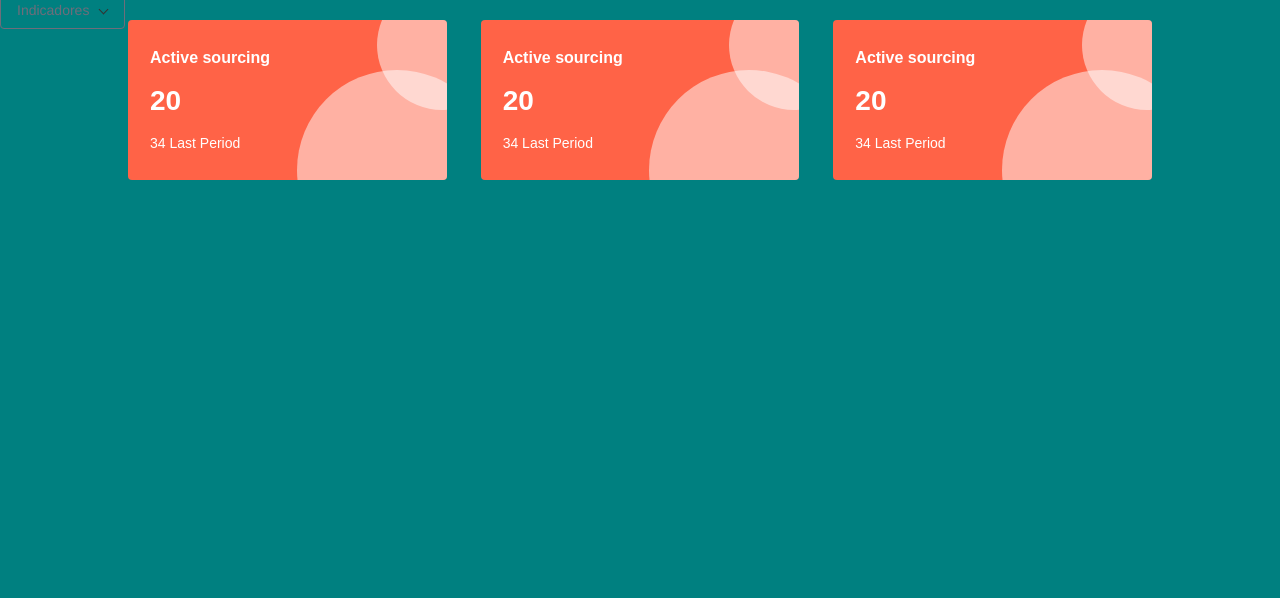
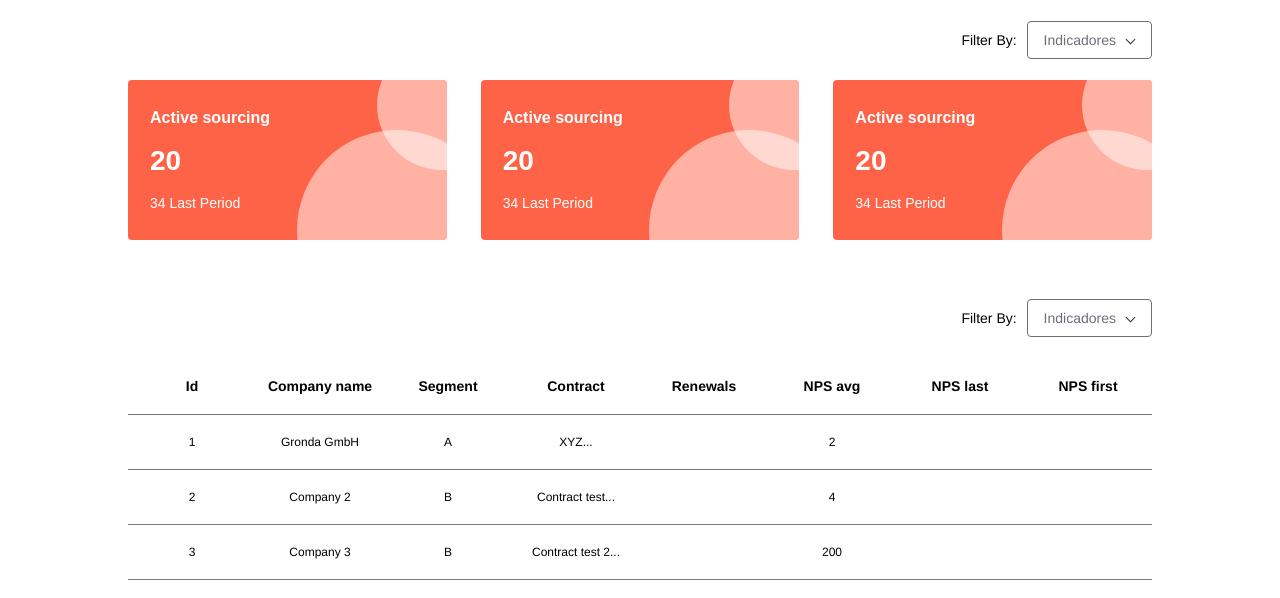
Before and after one commit to lucasmaiaesilva/gronda-test, a Next.js app: page / in a window 1280 px wide. Shown: the top 598 px of the page. Built offline with nearby package versions, Linux system fonts and the light colour scheme.

Commit message:
add static table component

```diff
--- /dev/null
+++ b/components/InfoBar/index.tsx
@@ -0,0 +1,16 @@
+import * as S from './styles'
+import Container from '../Container'
+import Select from '../Select'
+
+const InfoBar = () => (
+  <Container>
+    <S.InfoBar>
+      <div className="info-block">
+        <span>Filter By: </span>
+        <Select />
+      </div>
+    </S.InfoBar>
+  </Container>
+)
+
+export default InfoBar
--- /dev/null
+++ b/components/InfoBar/styles.ts
@@ -0,0 +1,20 @@
+import styled from 'styled-components'
+
+export const InfoBar = styled.div`
+  padding: 1rem 0;
+  margin: 2rem 0;
+
+  @media screen and (min-width: 1024px) {
+    display: flex;
+    justify-content: flex-end;
+  }
+
+  .info-block {
+    display: flex;
+    align-items: center;
+    & > span {
+      font-size: 1.4rem;
+      margin-right: 1rem;
+    }
+  }
+`
--- a/components/Select/styles.ts
+++ b/components/Select/styles.ts
@@ -17,7 +17,6 @@ export const Dropdown = styled.div`
 
   .dropdown-trigger {
     display: inline-block;
-    margin-right: 1.5rem;
     position: relative;
     &:hover {
       cursor: pointer;
--- /dev/null
+++ b/components/Table/index.tsx
@@ -0,0 +1,45 @@
+import { Fragment } from 'react'
+import Container from '../Container'
+import data from './mockedData.json'
+import * as S from './styles'
+
+const tableHead = [
+  'Id',
+  'Company name',
+  'Segment',
+  'Contract',
+  'Renewals',
+  'NPS avg',
+  'NPS last',
+  'NPS first'
+];
+
+const Table = () => {
+  return (
+    <Container>
+      <S.TableWrapper>
+        {tableHead.map((headitem) => (
+          <div className="head" key={headitem}>
+            {headitem}
+          </div>
+        ))}
+      </S.TableWrapper>
+      <S.TableWrapper>
+        {data && data.map((item:any) => (
+          <Fragment key={item.id}>
+            <div>{item.id}</div>
+            <div>{item.companyname}</div>
+            <div>{item.segment}</div>
+            <div>{item.contract}</div>
+            <div>{item.renewals}</div>
+            <div>{item.nps.average}</div>
+            <div>{item.nps.last}</div>
+            <div>{item.nps.first}</div>
+          </Fragment>
+        ))}
+      </S.TableWrapper>
+    </Container>
+  )
+}
+
+export default Table
--- /dev/null
+++ b/components/Table/mockedData.json
@@ -0,0 +1,39 @@
+[
+  {
+    "id": 1,
+    "companyname": "Gronda GmbH",
+    "segment": "A",
+    "contract": "XYZ...",
+    "renewals": "",
+    "nps": {
+      "average": 2,
+      "last": "",
+      "first": ""
+    }
+  },
+  {
+    "id": 2,
+    "companyname": "Company 2",
+    "segment": "B",
+    "contract": "Contract test...",
+    "renewals": "",
+    "nps": {
+      "average": 4,
+      "last": "",
+      "first": ""
+    }
+  },
+
+  {
+    "id": 3,
+    "companyname": "Company 3",
+    "segment": "B",
+    "contract": "Contract test 2...",
+    "renewals": "",
+    "nps": {
+      "average": 200,
+      "last": "",
+      "first": ""
+    }
+  }
+]
--- /dev/null
+++ b/components/Table/styles.ts
@@ -0,0 +1,21 @@
+import styled from 'styled-components'
+
+export const TableWrapper = styled.div`
+  display: none;
+
+  @media screen and (min-width: 1024px) {
+    display: grid;
+    grid-template-columns: repeat(8, 1fr);
+    width: 100%;
+    & > * {
+      text-align: center;
+      border-bottom: 0.1px solid #777;
+      padding: 2rem 0;
+      font-size: 1.2rem;
+    }
+    & .head {
+      font-size: 1.4rem;
+      font-weight: bold;
+    }
+  }
+`
--- a/pages/index.tsx
+++ b/pages/index.tsx
@@ -1,7 +1,8 @@
 import styled from 'styled-components'
 import Container from '../components/Container'
 import Card from '../components/Card'
-import Select from '../components/Select'
+import InfoBar from '../components/InfoBar'
+import Table from '../components/Table'
 
 const Display = styled.section`
   @media screen and (min-width: 1024px) {
@@ -14,7 +15,7 @@ const Display = styled.section`
 export default function Home() {
   return (
     <>
-      <Select />
+      <InfoBar />
       <Container>
         <Display>
           <Card indicatorType="Active sourcing" indicatorValue={20} indicatorPeriod="34 Last Period" />
@@ -22,6 +23,8 @@ export default function Home() {
           <Card indicatorType="Active sourcing" indicatorValue={20} indicatorPeriod="34 Last Period" />
         </Display>
       </Container>
+      <InfoBar />
+      <Table />
     </>
   )
 }
--- a/styles/globalStyles.ts
+++ b/styles/globalStyles.ts
@@ -8,7 +8,6 @@ const GlobalStyle = createGlobalStyle`
   body {
     margin: 0;
     padding: 0;
-    background: teal;
     font-family: Open-Sans, Helvetica, Sans-Serif;
   }
 `;
```
